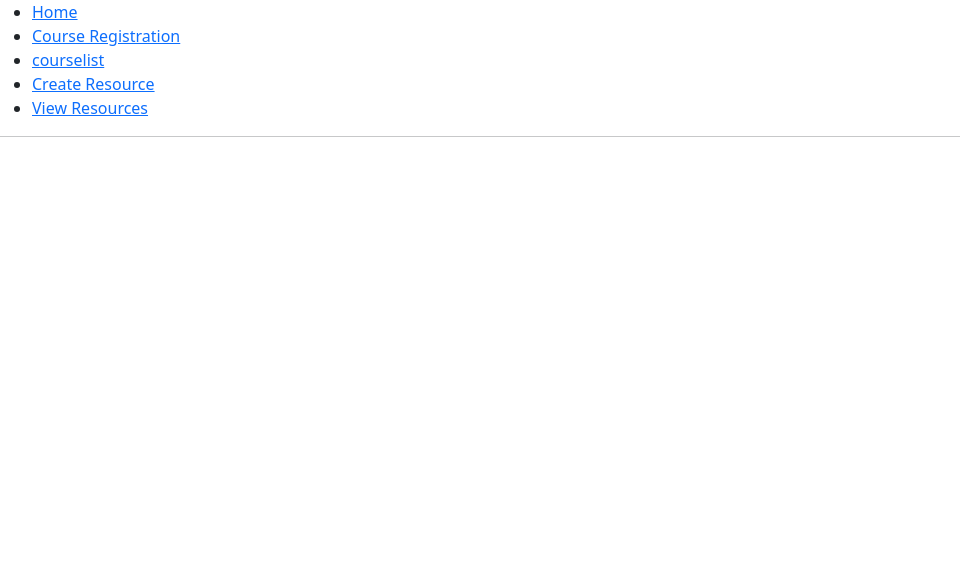
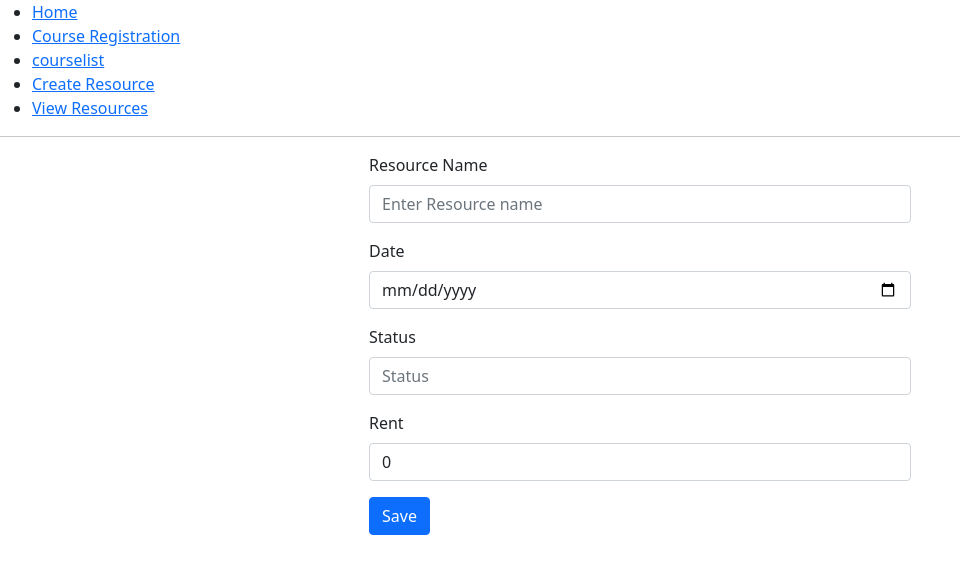
Before and after one commit to Faithinfotech-Training/Experion-Node-Team6, a React (Create React App) app in the folder front-end/: page /resoure/update/1 in a window 1280 px wide. Shown: the top 574 px of the page, without its empty margins (0-960 px from the left). Built offline with nearby package versions, Linux system fonts and the light colour scheme; no server answers.

Commit message:
resource update

```diff
--- a/front-end/src/App.js
+++ b/front-end/src/App.js
@@ -6,10 +6,13 @@ import CourseDetails from "./Course/courseDetails";
 import CourseEdit from "./Course/courseEdit";
 import CourseList from "./Course/courseList";
 import CourseAccess from "./Course/courseAccess";
+
 import CreateResource from "./Resources/CreateResource";
-
 import './App.css';
 import ViewResources from "./Resources/ViewResources";
+import UpdateResource from "./Resources/UpdateResource";
+
+
 const styling={
   marginTop:"0%",
   display:"inline",
@@ -70,6 +73,8 @@ function App() {
           <Route path="/coursedetails" element={<CourseDetails />}/>
           <Route path="/resource/create" element={<CreateResource />}/>
           <Route path="/resource/view" element={<ViewResources />}/>
+          <Route path="/resoure/update/:id" element={<UpdateResource />}/>
+
         </Routes>
         </div>
       </div>
--- /dev/null
+++ b/front-end/src/Resources/UpdateResource.js
@@ -0,0 +1,85 @@
+import { useEffect, useState } from "react";
+import axios from "axios";
+import { useNavigate, useParams } from "react-router";
+function UpdateResource(props){
+    const navigate = useNavigate();
+    let {id} = useParams();
+    const [formData, setFormData] = useState({
+        resource_name: '',
+        slot_availability: '',
+        status: '',
+        rent: 0
+    })
+    useEffect(()=>{
+        getResourceById();
+    },[])
+
+    const getResourceById = () =>{
+        axios.get("http://localhost:5001/resource/"+id)
+            .then(response=>{
+                console.log(response.data.data);
+                const resourceData = response.data.data;
+                resourceData.slot_availability = resourceData.slot_availability.split("T")[0];
+                setFormData(resourceData);
+            })
+            .catch(error =>{
+                console.log(error);
+            })
+    }
+
+    const handleFormData = (value, type) => {
+        const changeFormData = {...formData};
+        changeFormData[type] = value;
+        setFormData(changeFormData);
+    }
+
+    const handleFormSubmit = (event) => {
+        event.preventDefault();
+        axios.put("http://localhost:5001/resource/" + id , formData)
+            .then((response) => {
+                alert("Resource Updated successfully");
+                navigate("/resource/view")
+            })
+            .catch((error) => {
+                alert("error in updating resource");
+            })
+    }
+    return(
+        <div className="d-flex justify-content-center">
+            <form className="row col-md-6 g-3 needs-validation"
+                onSubmit={handleFormSubmit}
+                >
+                <div className="col-md-12">
+                    <label htmlFor="validationCustom01" className="form-label">Resource Name</label>
+                    <input type="text" className="form-control" id="validationCustom01"
+                    onChange={(event)=>{handleFormData(event.target.value, 'resource_name')}}
+                     value={formData.resource_name} placeholder="Enter Resource name" required />
+                </div>
+                <div className="col-md-12">
+                    <label htmlFor="validationCustom02" className="form-label">Date </label>
+                    <input type="date" className="form-control" id="validationCustom02"
+                     onChange={(event)=>{handleFormData(event.target.value, 'slot_availability')}}
+                    value={formData.slot_availability} placeholder="Date" required />
+                </div>
+                <div className="col-md-12">
+                    <label htmlFor="validationCustom03" className="form-label">Status</label>
+                    <input type="text" className="form-control" id="validationCustom03"
+                     onChange={(event)=>{handleFormData(event.target.value, 'status')}}
+                    value={formData.status} placeholder="Status" required />
+                </div>
+                <div className="col-md-12">
+                    <label htmlFor="validationCustom04" className="form-label">Rent</label>
+                    <input type="text" className="form-control" id="validationCustom04"
+                     onChange={(event)=>{handleFormData(event.target.value, 'rent')}}
+                    value={formData.rent} placeholder="Rent" required />
+                </div>
+
+                <div className="col-12">
+                    <button className="btn btn-primary" type="submit">Save</button>
+                </div>
+            </form>
+        </div>
+
+    )
+}
+export default UpdateResource;
--- a/front-end/src/Resources/ViewResources.js
+++ b/front-end/src/Resources/ViewResources.js
@@ -1,6 +1,8 @@
 import axios from "axios";
 import { useEffect, useState } from "react";
+import { useNavigate } from "react-router";
 const ViewResources = (props) => {
+    const navigate = useNavigate();
     const [resources, setResource] = useState([])
 
     useEffect(() => {
@@ -28,6 +30,10 @@ const ViewResources = (props) => {
             })
     }
 
+    const handleEditResource = (id) => {
+        navigate("/resoure/update/" + id)
+    }
+
     return (
         <div>
             {resources.length === 0 ? (<h5>Resources not available</h5>) : (
@@ -36,7 +42,7 @@ const ViewResources = (props) => {
                     <tr>
                         <th>Resource Name</th>
                         <th>Availabilty</th>
-                        <th>Satus</th>
+                        <th>Status</th>
                         <th>Rent</th>
                         <th>Action</th>
                     </tr>
@@ -51,7 +57,7 @@ const ViewResources = (props) => {
                                 <td>{resource.status}</td>
                                 <td>{resource.rent}</td>
                                 <td>
-                                    <button className="btn btn-outline-primary">Edit</button>
+                                    <button className="btn btn-outline-primary" onClick={()=>{handleEditResource(resource.resource_id)}}>Edit</button>
                                     <button className="btn btn-outline-danger" onClick={() =>deleteResource(resource.resource_id)}>Delete</button>
                                 </td>
                             </tr>
```
